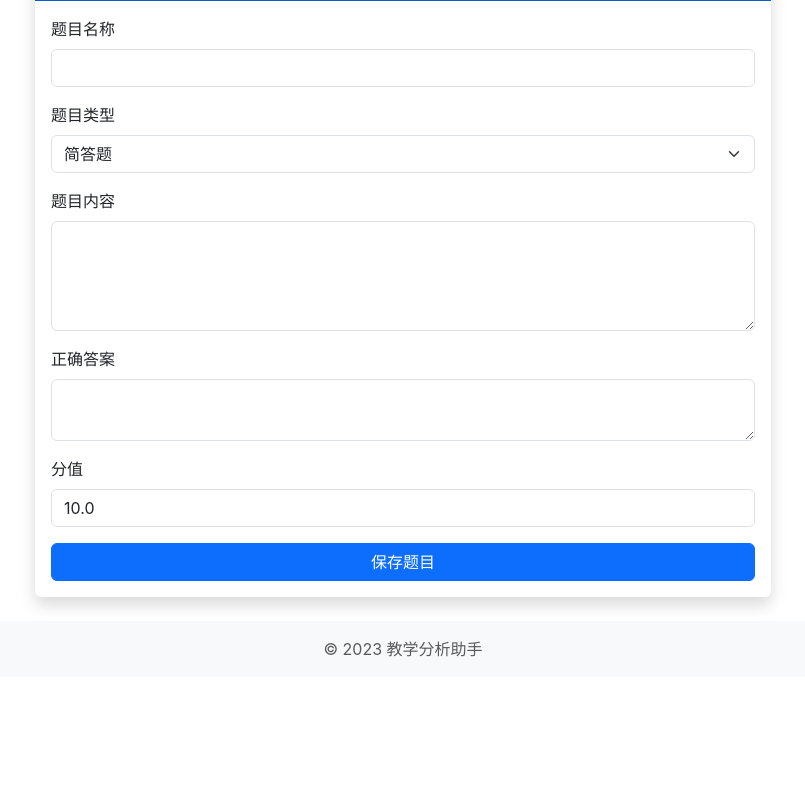
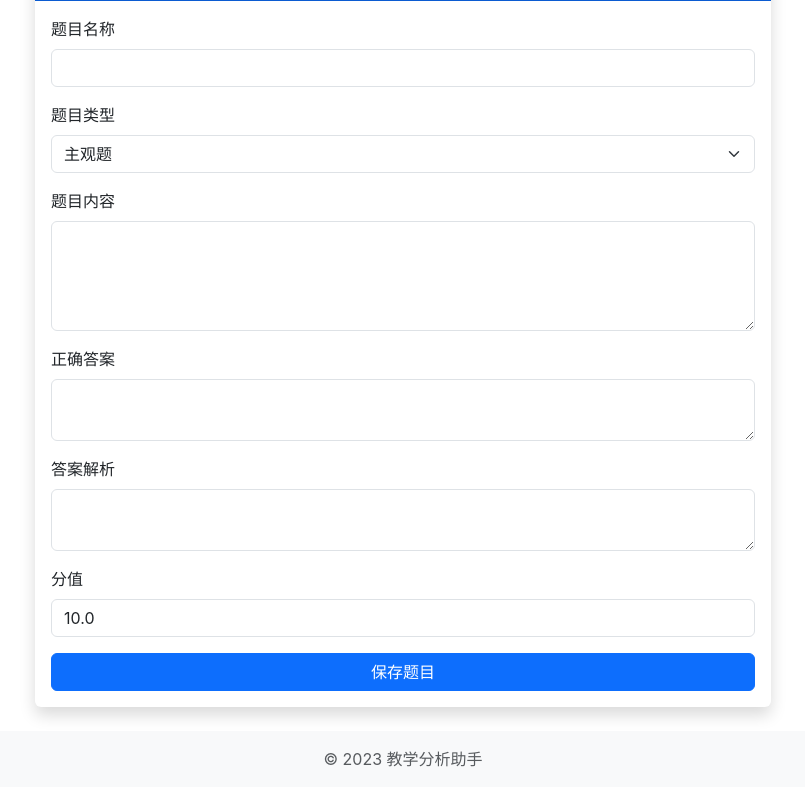
Before and after one commit to Lazyover/EduAssistant, a Flask app: template app/templates/course/add_question.html in a window 1280 px wide. Shown: the part 165-952 px from the top of the page, without its empty margins (237-1042 px from the left). Before the commit the page ends 822 px from the top, so only its background shows below. Run offline with Flask 3, Linux system fonts and the light colour scheme; the template is opened without the code that fills it, so the values that code supplies are empty.

Commit message:
解决报错
解决报错

```diff
--- a/app/models/NewAdd.py
+++ b/app/models/NewAdd.py
@@ -10,8 +10,8 @@ class Question(BaseModel):
     question_name = CharField(max_length=255)
     assignment = ForeignKeyField(Assignment, backref='questions')
     course = ForeignKeyField(Course, backref='questions')
-    context = TextField()
-    answer = TextField()
+    context = TextField(null=False)
+    answer = TextField(null=False)
     analysis = TextField()
     score = FloatField()
     status = IntegerField()  #  1:选择题, 2:判断题, 3:填空题,others主观题,
--- a/app/models/assignment.py
+++ b/app/models/assignment.py
@@ -17,7 +17,7 @@ class StudentAssignment(BaseModel):
     assignment = ForeignKeyField(Assignment, backref='student_assignments')
     student = ForeignKeyField(User, backref='assignments')
     course = ForeignKeyField(Course, backref='student_assignments', null=True)
-    status = IntegerField(default=0)  # 0:待完成, 1:待批改, 2:已批改, 3:有评语
+    status = IntegerField(default=0)  # 0:未提交, 1:已提交, 2:已批改
     total_score = FloatField(null=True)  # 总分
     final_score = FloatField(null=True)  # 最终得分
     work_time = DateTimeField(null=True)  # 提交时间
--- a/app/services/assignment_service.py
+++ b/app/services/assignment_service.py
@@ -130,6 +130,7 @@ class AssignmentService:
         student_assignment.score = score
         student_assignment.feedback = feedback
         #student_assignment.completed = True
+        student_assignment.status = 2
         student_assignment.save()
         return student_assignment
 
--- a/app/templates/course/add_question.html
+++ b/app/templates/course/add_question.html
@@ -20,23 +20,26 @@
                     <div class="mb-3">
                         <label for="type" class="form-label">题目类型</label>
                         <select class="form-select" id="type" name="type" required>
-                            <option value="0">简答题</option>
+                            <option value="0">主观题</option>
                             <option value="1">选择题</option>
                             <option value="2">判断题</option>
-                            <option value="3">填空题</option>
+                            <option value="3">简答题</option>
                         </select>
                     </div>
 
                     <div class="mb-3">
-                        <label for="content" class="form-label">题目内容</label>
-                        <textarea class="form-control" id="content" name="content" rows="4" required></textarea>
+                        <label for="context" class="form-label">题目内容</label>
+                        <textarea class="form-control" id="context" name="context" rows="4" required></textarea>
                     </div>
 
                     <div class="mb-3">
                         <label for="answer" class="form-label">正确答案</label>
                         <textarea class="form-control" id="answer" name="answer" rows="2" required></textarea>
                     </div>
-
+                    <div class="mb-3">
+                        <label for="analysis" class="form-label">答案解析</label>
+                        <textarea class="form-control" id="analysis" name="analysis" rows="2" required></textarea>
+                    </div>
                     <div class="mb-3">
                         <label for="score" class="form-label">分值</label>
                         <input type="number" class="form-control" id="score" name="score" min="0" step="0.5" value="10.0" required>
--- a/app/templates/course/view.html
+++ b/app/templates/course/view.html
@@ -132,9 +132,9 @@
                                 {% if is_student %}
                                     {% set student_assignment = student_assignments|selectattr('assignment.id', 'equalto', assignment.id)|first %}
                                     <td>
-                                        {% if student_assignment and student_assignment.status %}
+                                        {% if student_assignment and student_assignment.status==1 %}
                                         <span class="badge bg-success">已提交</span>
-                                        {% elif student_assignment and student_assignment.final_score%}
+                                        {% elif student_assignment and (student_assignment.final_score or student_assignment.status == 2) %}
                                         <span class="badge bg-warning">已批改</span>
                                         {% else %}
                                         <span class="badge bg-danger">未提交</span>
```
Also changed, not shown: app/templates/course/view_assignment.html (+7 -6 lines), app/views/course.py (+10 -7 lines).
